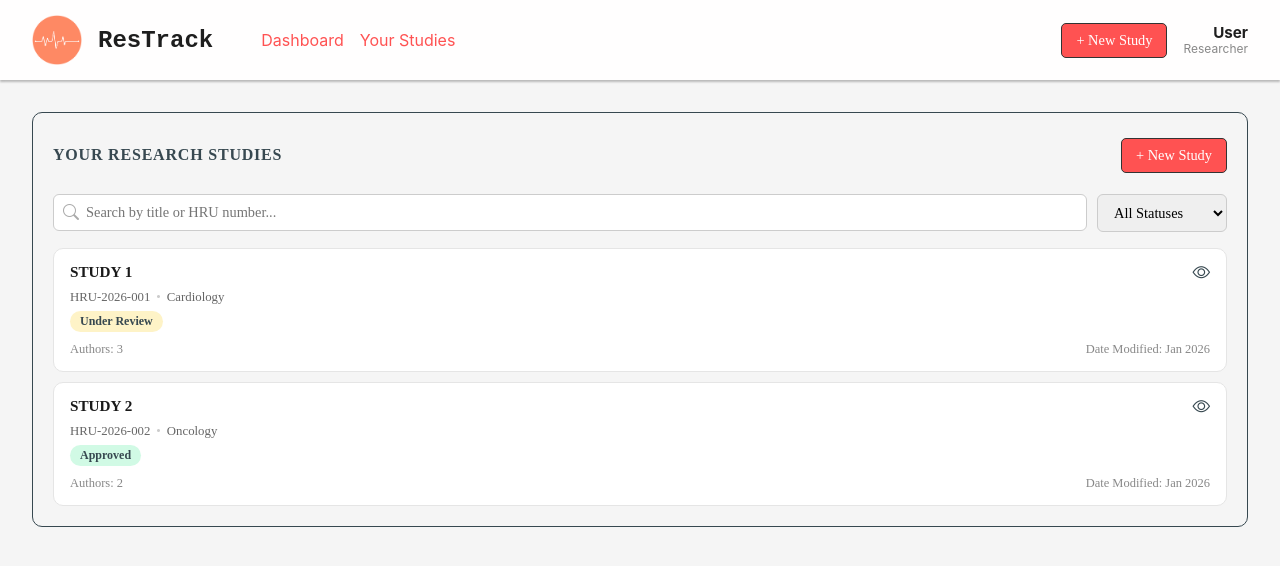
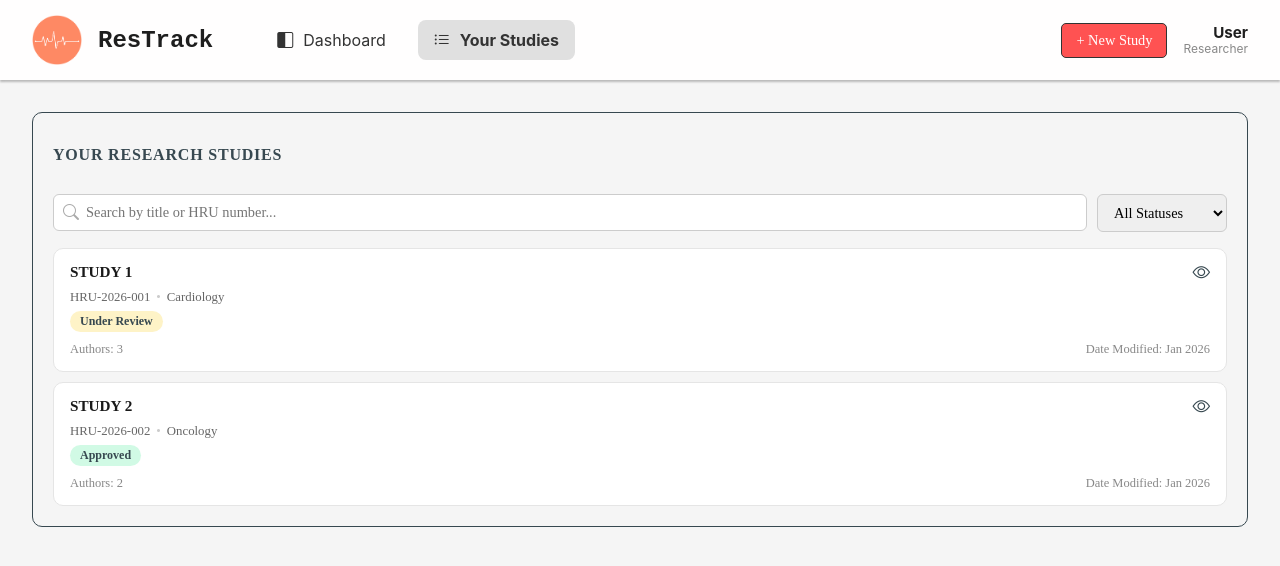
Before and after one commit to bryanlara11/CS128.1-ResTrack, a React (Create React App) app in the folder restrack-frontend/: page /studies in a window 1280 px wide. Shown: the top 566 px of the page. Built offline with nearby package versions, Linux system fonts and the light colour scheme; a web font is replaced by a local one.

Commit message:
Modified design in navigation bar, removed new study button in studies view

```diff
--- a/restrack-frontend/src/components/layout/Layout.js
+++ b/restrack-frontend/src/components/layout/Layout.js
@@ -1,5 +1,5 @@
 import React, { useState } from "react";
-import { Outlet, Link, useNavigate } from "react-router-dom";
+import { Outlet, NavLink, useNavigate } from "react-router-dom";
 import "./Layout.css";
 import restrackLogo from "../../assets/restrack_logo.png";
 
@@ -24,16 +24,18 @@ function Layout() {
         <div className="nav-left">
           <img src={restrackLogo} alt="logo" className="nav-logo" />
           <h2 className="nav-title">ResTrack</h2>
-          <Link to="/dashboardresearcher" className={({ isActive }) =>
-          isActive ? "navItem active" : "navItem"}>
-            Dashboard</Link>
-          <Link to="/studies" className={({ isActive }) =>
-          isActive ? "navItem active" : "navItem"}>Your Studies</Link>
+          <NavLink to="/dashboardresearcher" className={({ isActive }) =>
+          isActive ? "navItem active dashboard-active" : "navItem"
+          }>
+        <i className="bi bi-square-half"></i>Dashboard</NavLink>
+
+          <NavLink to="/studies" className={({ isActive }) =>
+              isActive ? "navItem active studies-active" : "navItem"
+            }><i className="bi bi-list-ul"></i>Your Studies</NavLink>
         </div>
 
         <div className="nav-right">
-
-            <button className="new-study-button">+ New Study</button>
+            <button className="new-study-button" onClick={() => navigate("/newstudy")}>+ New Study</button>
           <div className="userInfo" onClick={() => setShowDropdown(!showDropdown)}>
             <span className="userName">{displayName}</span>
             <span className="userRole">Researcher</span>
--- a/restrack-frontend/src/components/pages/Studies.js
+++ b/restrack-frontend/src/components/pages/Studies.js
@@ -79,9 +79,6 @@ function Studies() {
     <div className={styles.page}>
       <div className={styles.header}>
         <h2 className={styles.heading}>YOUR RESEARCH STUDIES</h2>
-        <button className={styles.newstudyButton} onClick={() => navigate("/newstudy")}>
-          + New Study
-        </button>
       </div>
 
       <div className={styles.filterRow}>
```
